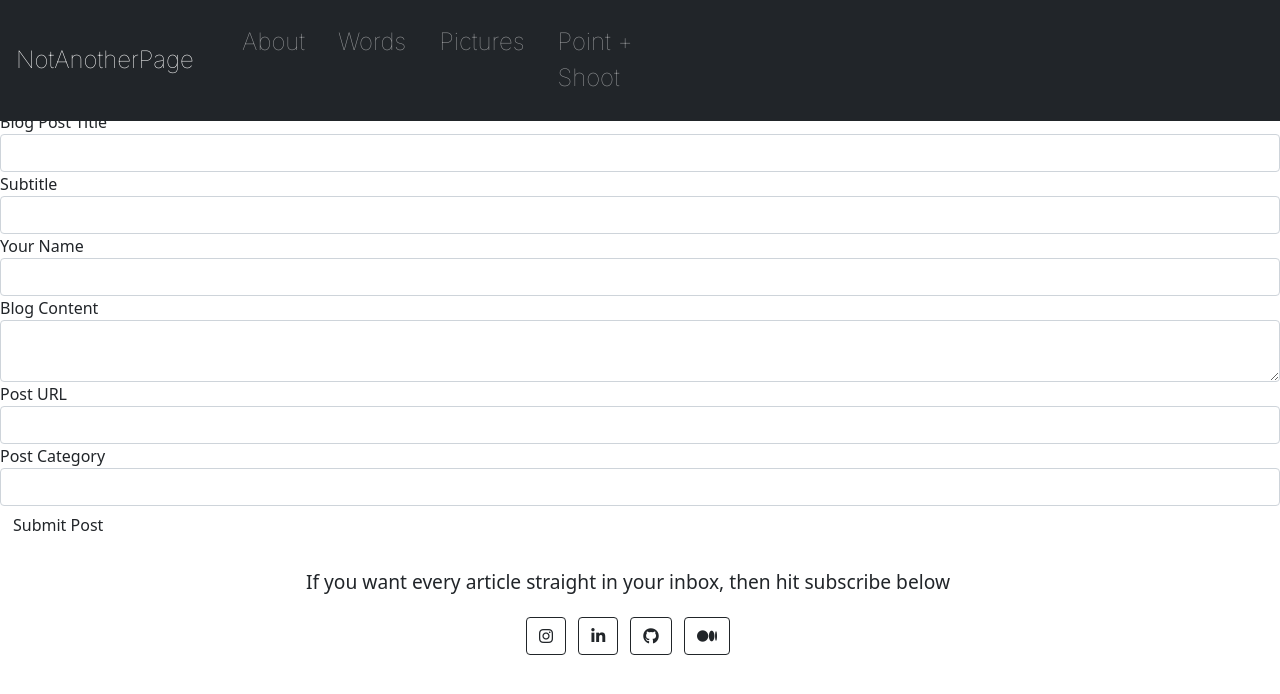
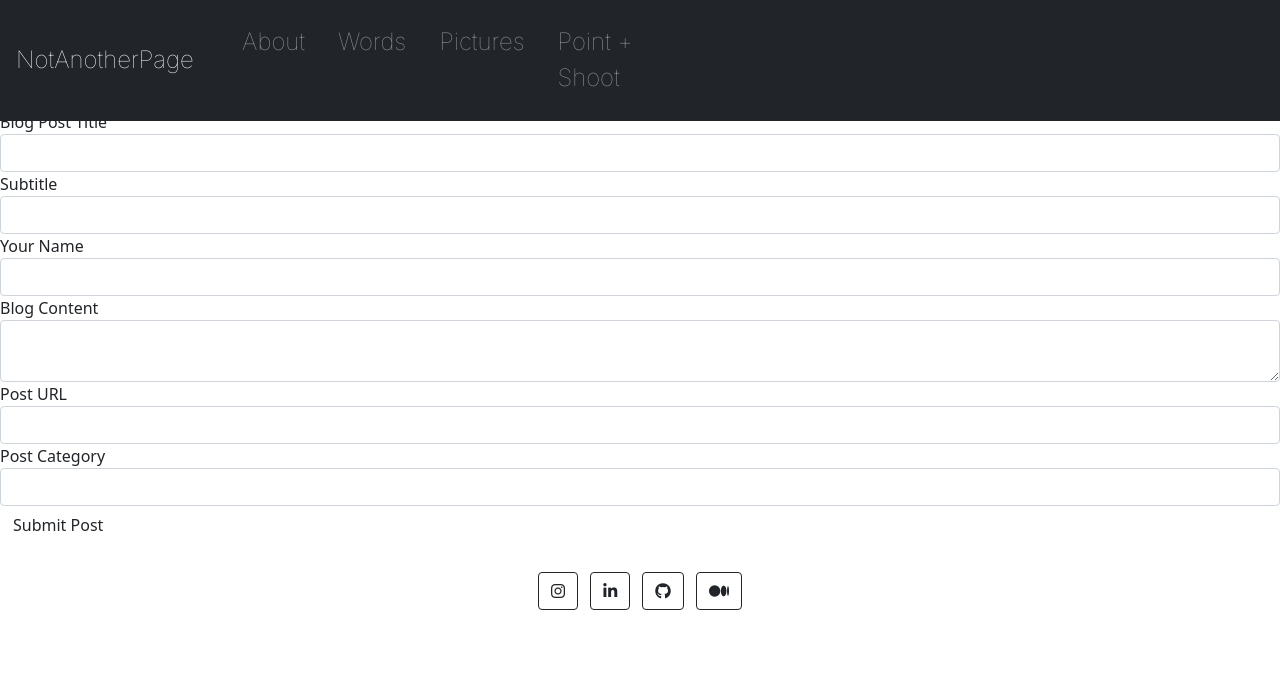
Before and after one commit to 3sam3/Blog, a Flask app: page /create/ in a window 1280 px wide. Shown: the top 694 px of the page. Run offline with Flask 2, Linux system fonts and the light colour scheme; the visitor is signed in with stand-in values (Sample User, id 1); some libraries are stand-ins or nearby versions.

```diff
--- a/templates/base.html
+++ b/templates/base.html
@@ -53,15 +53,15 @@
 <footer class="bg-white text-center text-black">
   <!-- Grid container -->
   <div class="container p-4">
-    <div class="container-fluid row">
-      <div>
-        <p>
-          If you want every article straight in your inbox, then hit subscribe below
-        </p>
-      </div>
-      <div class="col-lg-12 offset-lg-3">
-        <script async data-uid="6b7cb1ff0d" src="https://wondrous-artist-541.ck.page/6b7cb1ff0d/index.js"></script>
-      </div>
+<!--    <div class="container-fluid row">-->
+<!--      <div>-->
+<!--        <p>-->
+<!--          If you want every article straight in your inbox, then hit subscribe below-->
+<!--        </p>-->
+<!--      </div>-->
+<!--      <div class="col-lg-12 offset-lg-3">-->
+<!--        <script async data-uid="6b7cb1ff0d" src="https://wondrous-artist-541.ck.page/6b7cb1ff0d/index.js"></script>-->
+<!--      </div>-->
       <div class="col-lg-12">
         <section class="mb-4">
 
```
